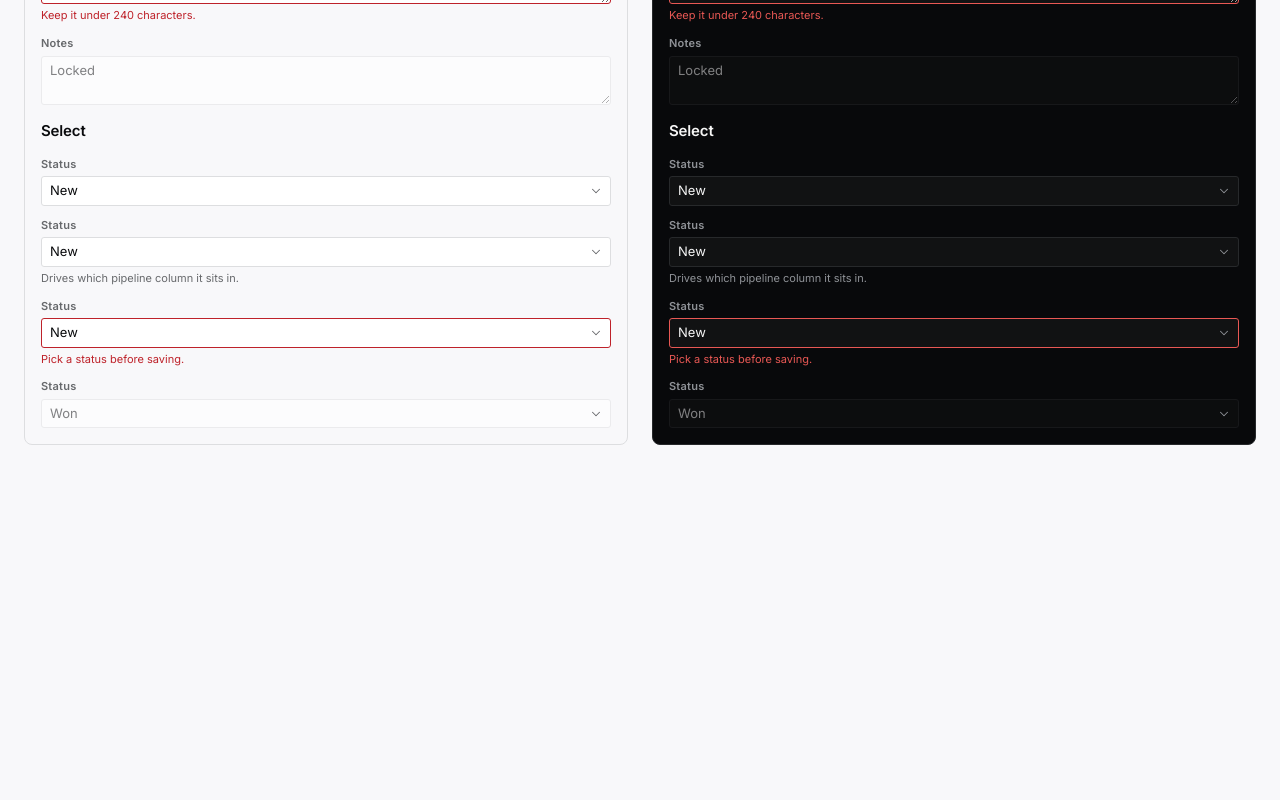
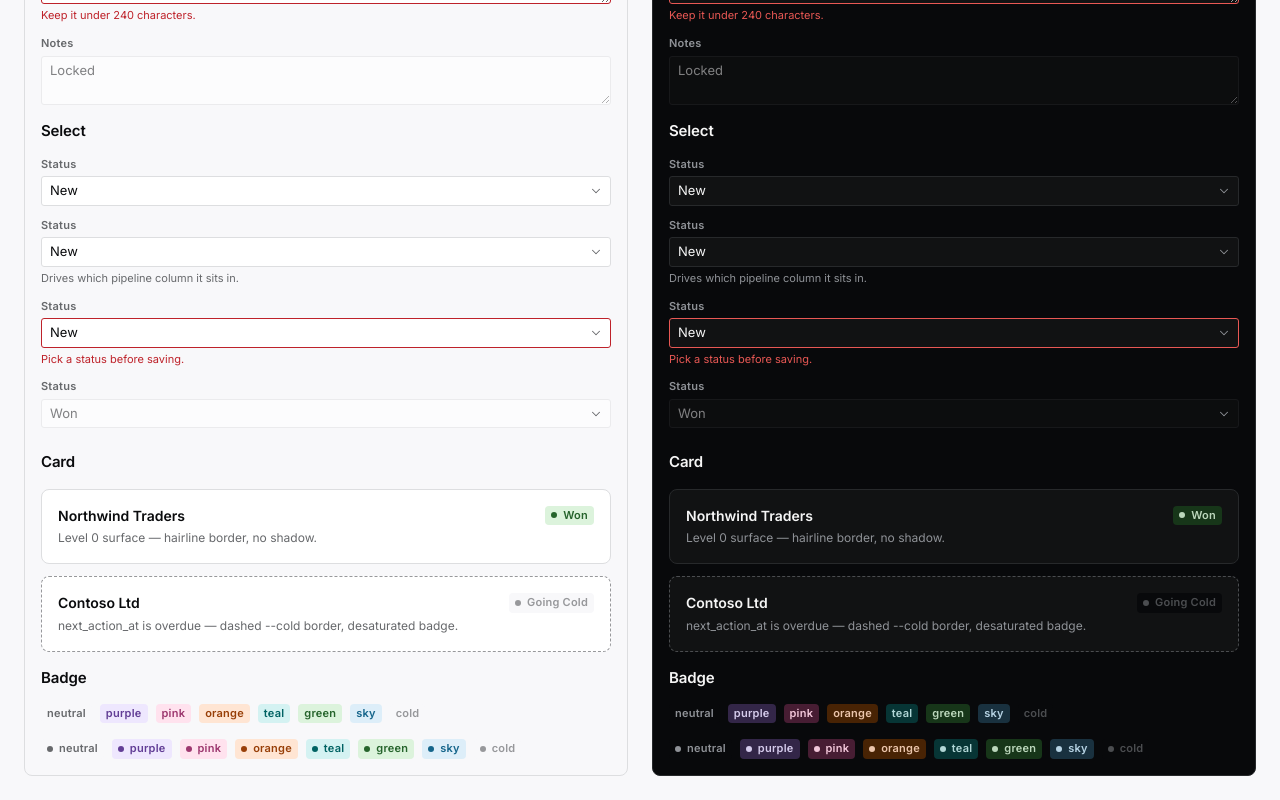
Before and after one commit to tekguyz/tekguyz-crm, a Next.js app: page /design in a window 1280 px wide. Shown: the part 1638-2438 px from the top of the page. Before the commit the page ends 2107 px from the top, so only its background shows below. Built offline with nearby package versions, Linux system fonts and the light colour scheme.

Commit message:
Add Card and Badge primitives with the Going Cold SLA treatment
Co-Authored-By: Claude Opus 5 <noreply@anthropic.com>

```diff
--- a/src/app/(dev)/design/ThemePane.tsx
+++ b/src/app/(dev)/design/ThemePane.tsx
@@ -1,5 +1,6 @@
 import { ButtonsSection } from "./sections/ButtonsSection";
 import { FormsSection } from "./sections/FormsSection";
+import { SurfacesSection } from "./sections/SurfacesSection";
 import { TokensSection } from "./sections/TokensSection";
 
 // Forces an explicit theme on its subtree rather than inheriting the ambient
@@ -23,6 +24,7 @@ export function ThemePane({ theme }: { theme: "light" | "dark" }) {
           <TokensSection />
           <ButtonsSection />
           <FormsSection />
+          <SurfacesSection />
         </div>
       </div>
     </section>
--- /dev/null
+++ b/src/app/(dev)/design/sections/SurfacesSection.tsx
@@ -0,0 +1,67 @@
+import { Badge } from "@/components/ui/Badge";
+import { Card } from "@/components/ui/Card";
+import type { BadgeTone } from "@/components/ui/Badge";
+
+// Every tone is listed literally rather than derived from the Badge module's
+// own TONES map: the point of this page is to catch a tone whose class string
+// never reached Tailwind's scanner, and reusing the source of truth would hide
+// exactly that failure.
+const TONES: { name: string; tone: BadgeTone }[] = [
+  { name: "neutral", tone: "neutral" },
+  { name: "purple", tone: "purple" },
+  { name: "pink", tone: "pink" },
+  { name: "orange", tone: "orange" },
+  { name: "teal", tone: "teal" },
+  { name: "green", tone: "green" },
+  { name: "sky", tone: "sky" },
+  { name: "cold", tone: "cold" },
+];
+
+export function SurfacesSection() {
+  return (
+    <div className="flex flex-col gap-4">
+      <h3 className="text-h2">Card</h3>
+      <div className="flex flex-col gap-3">
+        <Card>
+          <div className="flex items-center justify-between gap-2">
+            <span className="text-title">Northwind Traders</span>
+            <Badge tone="green" dot>
+              Won
+            </Badge>
+          </div>
+          <p className="text-body-sm mt-1 text-ink-muted">
+            Level 0 surface — hairline border, no shadow.
+          </p>
+        </Card>
+
+        <Card cold>
+          <div className="flex items-center justify-between gap-2">
+            <span className="text-title">Contoso Ltd</span>
+            <Badge tone="cold" dot>
+              Going Cold
+            </Badge>
+          </div>
+          <p className="text-body-sm mt-1 text-ink-muted">
+            next_action_at is overdue — dashed --cold border, desaturated badge.
+          </p>
+        </Card>
+      </div>
+
+      <h3 className="text-h2">Badge</h3>
+      <div className="flex flex-wrap items-center gap-2">
+        {TONES.map(({ name, tone }) => (
+          <Badge key={name} tone={tone}>
+            {name}
+          </Badge>
+        ))}
+      </div>
+      <div className="flex flex-wrap items-center gap-2">
+        {TONES.map(({ name, tone }) => (
+          <Badge key={name} tone={tone} dot>
+            {name}
+          </Badge>
+        ))}
+      </div>
+    </div>
+  );
+}
--- /dev/null
+++ b/src/components/ui/Badge.tsx
@@ -0,0 +1,51 @@
+import type { ComponentProps } from "react";
+
+import { cn } from "@/lib/utils/cn";
+
+export type BadgeTone =
+  | "neutral"
+  | "purple"
+  | "pink"
+  | "orange"
+  | "teal"
+  | "green"
+  | "sky"
+  | "cold";
+
+// The decorative pill palette is for status badges and category dots ONLY —
+// never layout borders, never primary buttons. "cold" is not decorative: it is
+// the desaturated half of the Going Cold SLA rule (see Card's `cold` prop).
+const TONES: Record<BadgeTone, string> = {
+  neutral: "bg-canvas-soft text-ink-muted",
+  purple: "bg-pill-purple-bg text-pill-purple-fg",
+  pink: "bg-pill-pink-bg text-pill-pink-fg",
+  orange: "bg-pill-orange-bg text-pill-orange-fg",
+  teal: "bg-pill-teal-bg text-pill-teal-fg",
+  green: "bg-pill-green-bg text-pill-green-fg",
+  sky: "bg-pill-sky-bg text-pill-sky-fg",
+  cold: "bg-canvas-soft text-cold",
+};
+
+export function Badge({
+  tone = "neutral",
+  dot = false,
+  className,
+  children,
+  ...props
+}: ComponentProps<"span"> & { tone?: BadgeTone; dot?: boolean }) {
+  return (
+    <span
+      className={cn(
+        "text-label inline-flex items-center gap-1.5 rounded-sm px-1.5 py-0.5",
+        TONES[tone],
+        className,
+      )}
+      {...props}
+    >
+      {dot ? (
+        <span aria-hidden="true" className="size-1.5 rounded-full bg-current" />
+      ) : null}
+      {children}
+    </span>
+  );
+}
--- /dev/null
+++ b/src/components/ui/Card.tsx
@@ -0,0 +1,31 @@
+import type { ComponentProps } from "react";
+
+import { cn } from "@/lib/utils/cn";
+
+// Level 0 surface: hairline border, no shadow, 16px padding (v1 used 24px).
+//
+// `cold` is the Going Cold SLA rule, carried over from v1 unchanged in
+// behaviour and restyled in v2 tokens: when a lead's next_action_at is overdue
+// its card border becomes a dashed --cold line and its status badge
+// desaturates (see Badge's "cold" tone). The rule is a real business signal,
+// not decoration — do not repurpose either for styling.
+export function Card({
+  cold = false,
+  className,
+  children,
+  ...props
+}: ComponentProps<"div"> & { cold?: boolean }) {
+  return (
+    <div
+      data-cold={cold ? "true" : undefined}
+      className={cn(
+        "rounded-lg border bg-canvas-pure p-4 text-ink-main",
+        cold ? "border-dashed border-cold" : "border-hairline",
+        className,
+      )}
+      {...props}
+    >
+      {children}
+    </div>
+  );
+}
```
Also changed, not shown: 2 other files (tests, documents, lock files or other folders).
